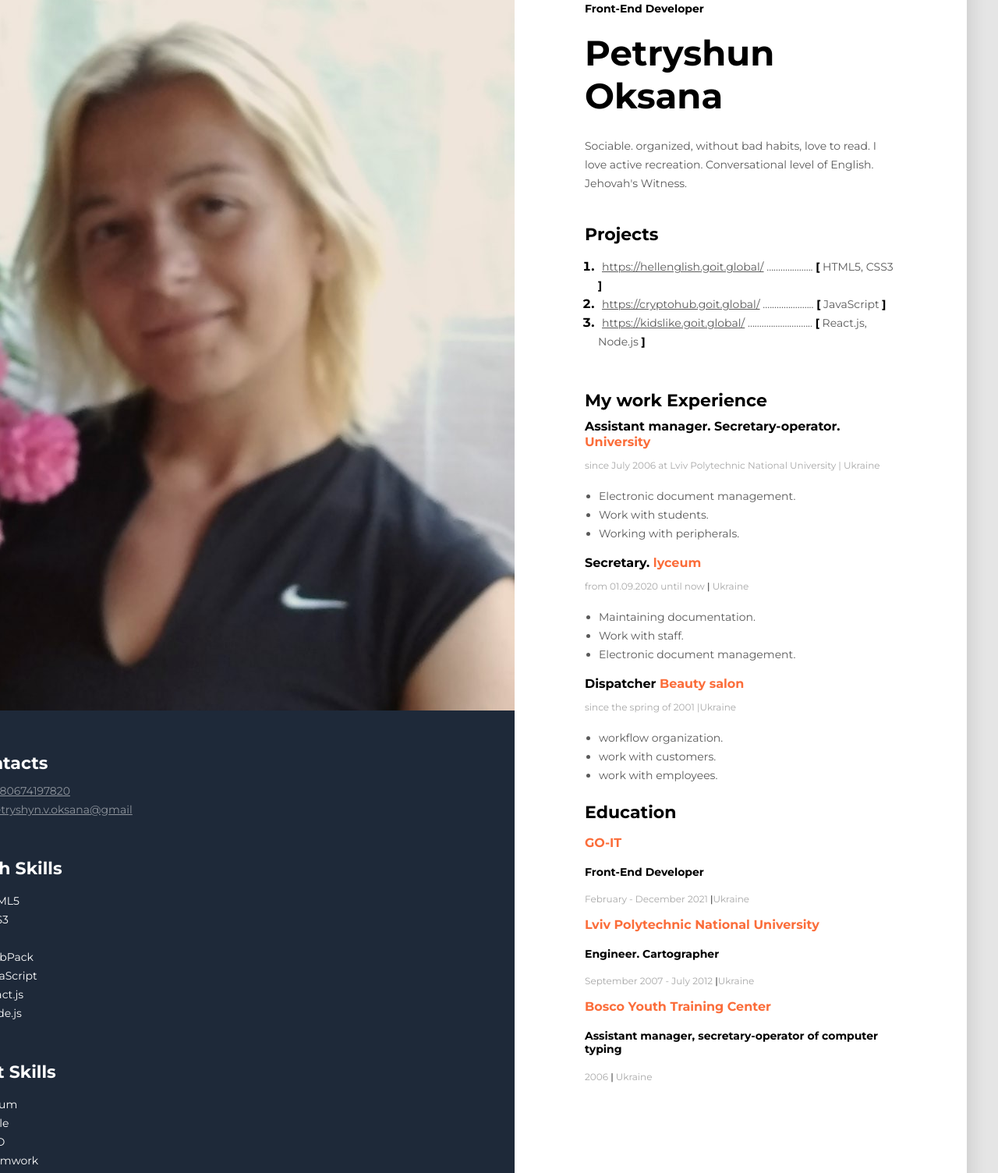
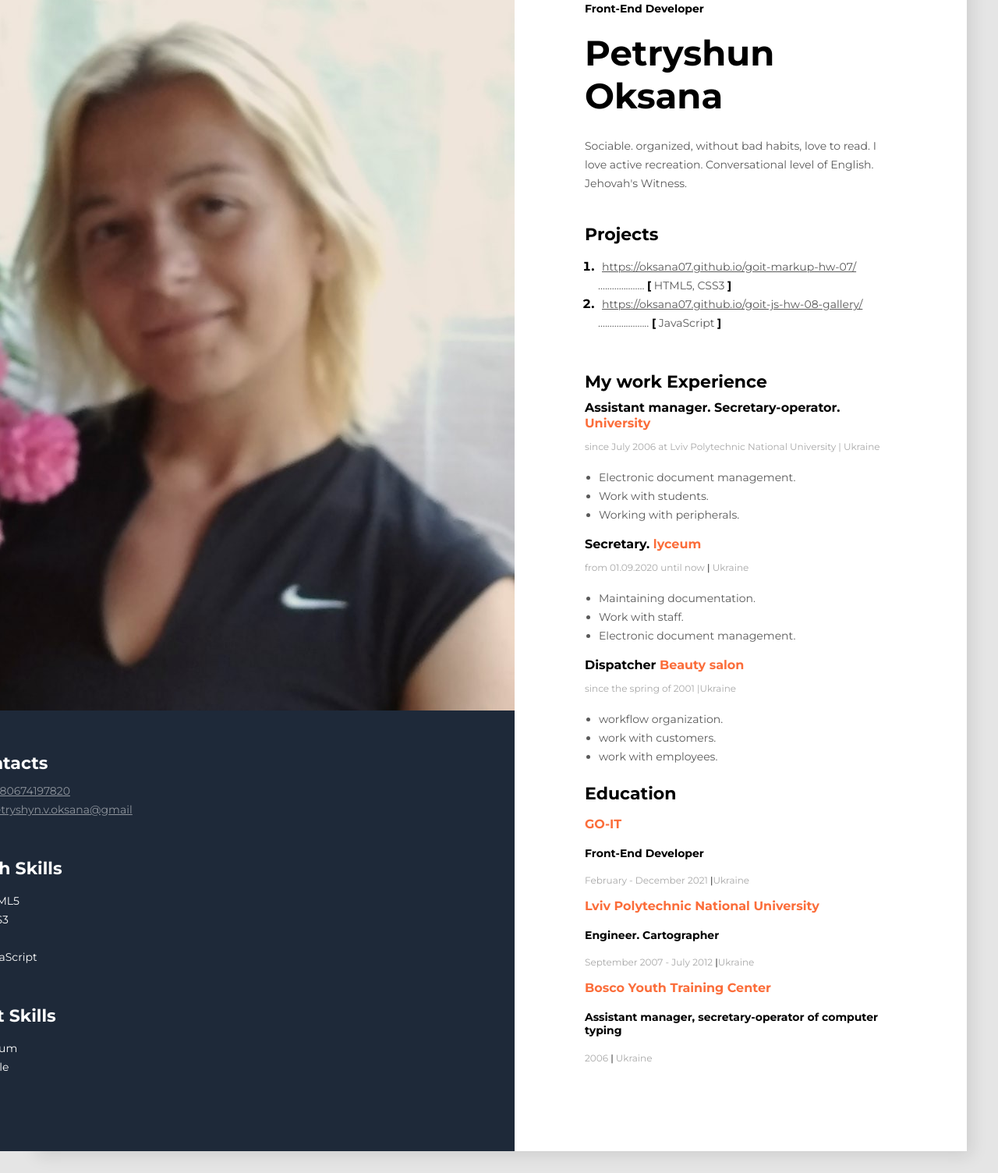
Before and after one commit to Oksana07/my-rezume, a plain HTML site: page index.html in a window 1280 px wide. Shown: the part 137-1641 px from the top of the page at 78% size. Drawn offline with Linux system fonts and the light colour scheme.

Commit message:
коміт

```diff
--- a/index.html
+++ b/index.html
@@ -32,7 +32,7 @@
       <ol class="my-projects-lict">
           <li class="my-projects-item">
               <span class="my-projects-text">
-                  <a href="  https://hellenglish.goit.global/" class="my-projects-link">https://hellenglish.goit.global/</a>
+                  <a href=" https://oksana07.github.io/goit-markup-hw-07/" class="my-projects-link">https://oksana07.github.io/goit-markup-hw-07/</a>
             ....................
             <span> <span class="my-projects-brackets">[</span> HTML5, CSS3 <span class="my-projects-brackets">]</span></span>
               </span>
@@ -40,19 +40,12 @@
 
           <li class="my-projects-item">
             <span class="my-projects-text">
-              <a href=" https://cryptohub.goit.global/" class="my-projects-link"> https://cryptohub.goit.global/</a>
+              <a href="https://oksana07.github.io/goit-js-hw-08-gallery/" class="my-projects-link"> https://oksana07.github.io/goit-js-hw-08-gallery/</a>
             ......................
             <span><span class="my-projects-brackets">[</span> JavaScript <span class="my-projects-brackets">]</span></span>
             </span>
               </li>
 
-          <li class="my-projects-item">
-            <span class="my-projects-text">
-              <a href=" https://kidslike.goit.global/" class="my-projects-link"> https://kidslike.goit.global/</a>
-            ............................
-            <span> <span class="my-projects-brackets">[</span> React.js, Node.js <span class="my-projects-brackets">]</span></span>
-            </span>
-            </li>
       </ol>
   </div>
 
@@ -141,10 +134,8 @@
         <li class="tech-skills-item"><span class="tech-skills-list-text"> HTML5</span></li>
         <li class="tech-skills-item"><span class="tech-skills-list-text">CSS3</span> </li>
         <li class="tech-skills-item"><span class="tech-skills-list-text">GIT</span> </li>
-        <li class="tech-skills-item"><span class="tech-skills-list-text"> WebPack</span></li>
         <li class="tech-skills-item"><span class="tech-skills-list-text">JavaScript</span> </li>
-        <li class="tech-skills-item"><span class="tech-skills-list-text">React.js</span> </li>
-        <li class="tech-skills-item"><span class="tech-skills-list-text">Node.js</span> </li>
+
     </ul>
 </div>
 
@@ -154,11 +145,8 @@
     <ul class="soft-skills-list">
         <li class="soft-skills-item"><span class="soft-skills-text">Scrum</span> </li>
         <li class="soft-skills-item"><span class="soft-skills-text">Agile</span> </li>
-        <li class="soft-skills-item"><span class="soft-skills-text">GTD</span> </li>
-        <li class="soft-skills-item"><span class="soft-skills-text">Teamwork</span> </li>
     </ul>
 </div>
-
 </aside>
 
 </div>
```
